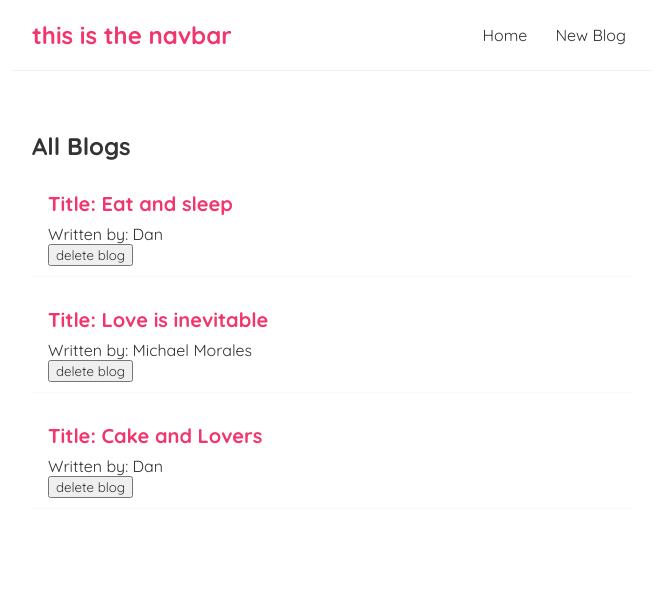
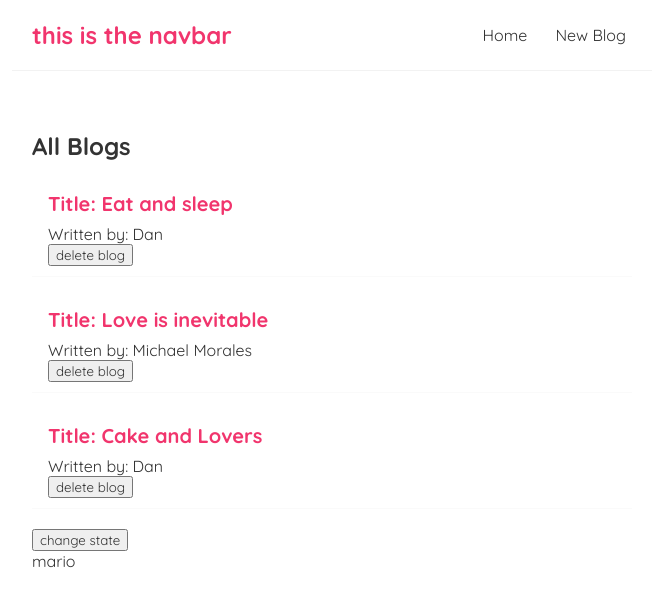
Before and after one commit to tarzann419/react-tut, a React (Create React App) app: page / in a window 1280 px wide. Shown: the top 606 px of the page, without its empty margins (308-964 px from the left). Built offline with nearby package versions, Linux system fonts and the light colour scheme.

Commit message:
useEffect commit

```diff
--- a/src/Home.js
+++ b/src/Home.js
@@ -1,4 +1,4 @@
-import { useState } from "react";
+import { useState, useEffect } from "react";
 import BlogList from "./BlogList";
 
 const Home = () => {
@@ -10,16 +10,27 @@ const Home = () => {
         { title: 'Cake and Lovers', body: 'The white and barren...', author: 'Dan', id: 3 }
     ]);
 
+    const [name, setName] = useState('mario')
+
     const handleDelete = (id) => {
         const newBlog = blogs.filter( blog => blog.id !== id )
         setBlogs(newBlog);
     }
+
+// runs everytime there is a re-render
+    useEffect(() => {
+        console.log('use effect run')
+    }, [name]);
+
+
     return (
         <div className="home">
             {/* using tghe first method to using props */}
             <BlogList blogs={blogs} title="All Blogs" handleDelete={handleDelete} />
             {/* filtering */}
             {/* <BlogList blogs={blogs.filter( (blog) => blog.author === 'Dan' )} title="Dan's Blogs" /> */}
+            <button onClick={() => {setName('luigi')}} >change state</button>
+            <p>{ name }</p>
         </div>
      );
 }
```
